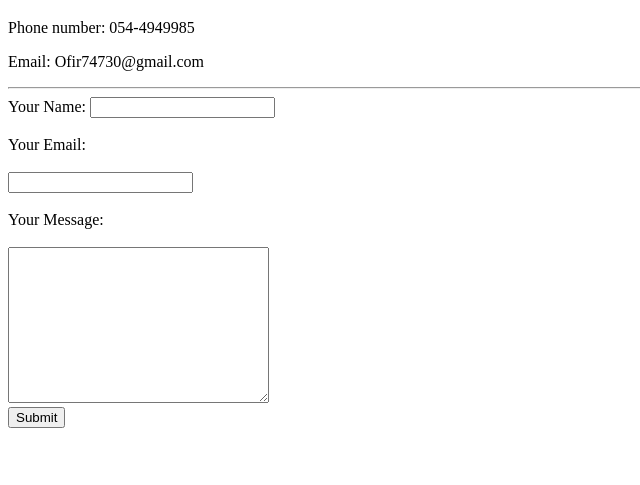
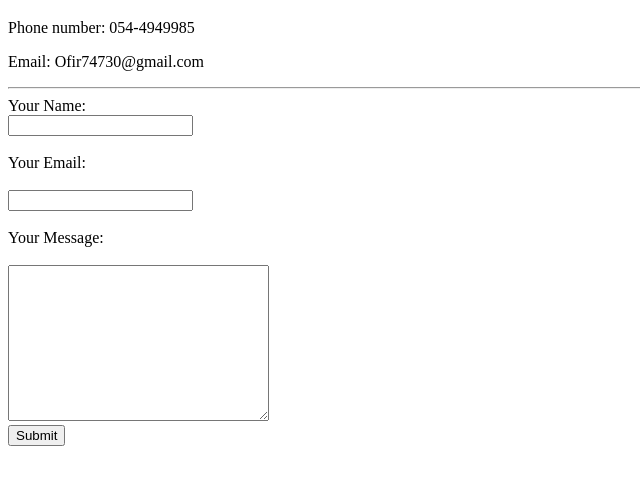
Before and after one commit to Isnotav/CV, a plain HTML site: page contact.html in a window 1280 px wide. Shown: the part 61-546 px from the top of the page, without its empty margins (0-640 px from the left). Drawn offline with Linux system fonts and the light colour scheme.

Commit message:
Update contact.html

```diff
--- a/contact.html
+++ b/contact.html
@@ -10,7 +10,7 @@
     <p> Email: Ofir74730@gmail.com </p>
     <hr>
  <form action="mailto:ofir74730@gamil.com" method="post" enctype="text/plain">
-     <label> Your Name:</label>
+     <label> Your Name:</label><br>
      <input type="text" name="yourName" value=""><br><br>
      <label> Your Email:</label><br><br>
      <input type= "email" name="yourEmail" value=""> <br><br>
```
